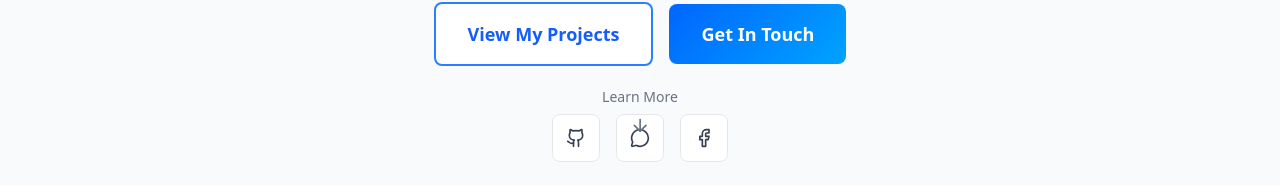
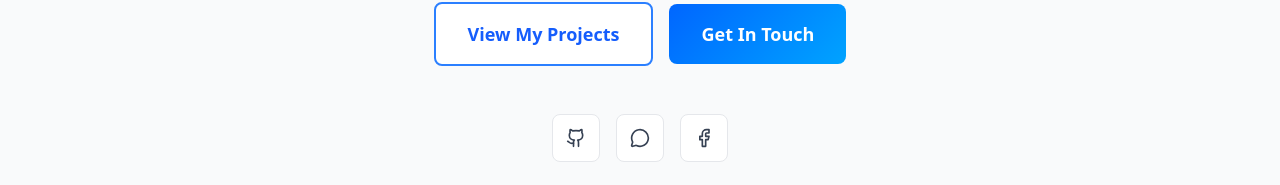
Before and after one commit to SoroMoise/portfolio, a Next.js app: page / in a window 1280 px wide. Shown: the part 476-661 px from the top of the page. Built offline with nearby package versions, Linux system fonts and the light colour scheme.

Commit message:
Remove scroll indicator from Hero component to streamline design and improve user experience.

```diff
--- a/components/Hero.tsx
+++ b/components/Hero.tsx
@@ -2,7 +2,7 @@
 
 import { motion } from "framer-motion";
 import Link from "next/link";
-import { ArrowDown, Github, MessageCircle, Facebook } from "lucide-react";
+import { Github, MessageCircle, Facebook } from "lucide-react";
 import { PERSONAL_INFO, SOCIAL_LINKS } from "@/lib/constants";
 
 const container = {
@@ -123,31 +123,6 @@ export function Hero() {
             );
           })}
         </motion.div>
-
-        {/* Scroll indicator */}
-        <motion.div
-          className="absolute bottom-8 left-1/2 transform -translate-x-1/2"
-          animate={{
-            y: [0, 10, 0],
-          }}
-          transition={{
-            duration: 2,
-            repeat: Infinity,
-            ease: "easeInOut",
-          }}
-        >
-          <Link href="/about">
-            <motion.button
-              className="flex flex-col items-center gap-2 text-gray-500 dark:text-gray-400 hover:text-gray-700 dark:hover:text-gray-300 transition-colors"
-              aria-label="Go to about page"
-              whileHover={{ scale: 1.1 }}
-              whileTap={{ scale: 0.95 }}
-            >
-              <span className="text-sm">Learn More</span>
-              <ArrowDown className="w-5 h-5" />
-            </motion.button>
-          </Link>
-        </motion.div>
       </motion.div>
     </section>
   );
```
